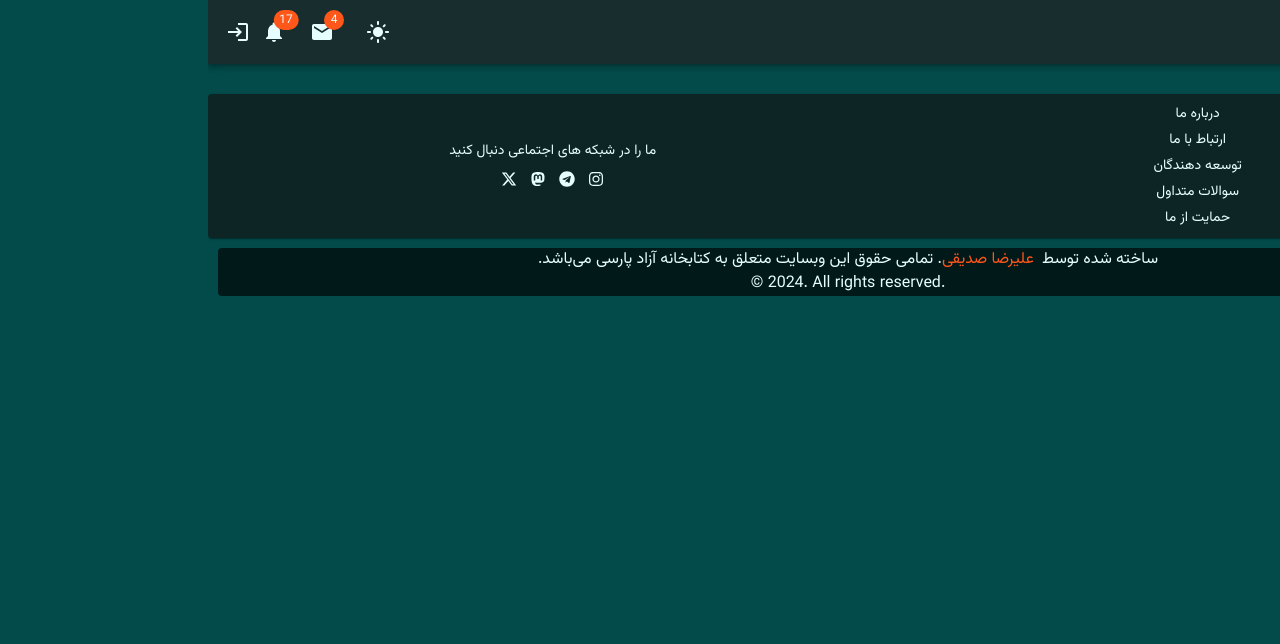
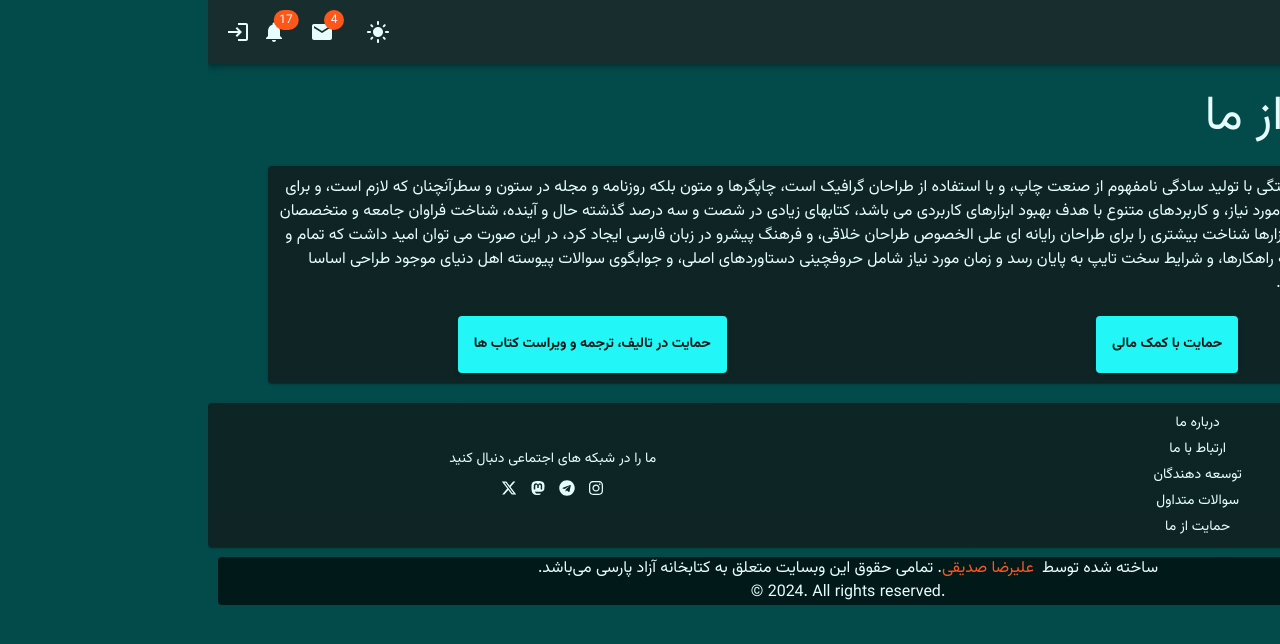
Before and after one commit to persianccbook/frontend, a Next.js app: page /support-us in a window 1280 px wide. Shown: the top 644 px of the page. Built offline with nearby package versions, Linux system fonts and the light colour scheme.

Commit message:
implement support us

```diff
--- a/app/(Info)/support-us/page.tsx
+++ b/app/(Info)/support-us/page.tsx
@@ -1,8 +1,30 @@
+import { Box, Button, Paper, Typography } from '@mui/material'
 import React from 'react'
 
 const SupportUsPage = () => {
+  const supportUsText = `لورم ایپسوم متن ساختگی با تولید سادگی نامفهوم از صنعت چاپ، و با استفاده از طراحان گرافیک است، چاپگرها و متون بلکه روزنامه و مجله در ستون و سطرآنچنان که لازم است، و برای شرایط فعلی تکنولوژی مورد نیاز، و کاربردهای متنوع با هدف بهبود ابزارهای کاربردی می باشد، کتابهای زیادی در شصت و سه درصد گذشته حال و آینده، شناخت فراوان جامعه و متخصصان را می طلبد، تا با نرم افزارها شناخت بیشتری را برای طراحان رایانه ای علی الخصوص طراحان خلاقی، و فرهنگ پیشرو در زبان فارسی ایجاد کرد، در این صورت می توان امید داشت که تمام و دشواری موجود در ارائه راهکارها، و شرایط سخت تایپ به پایان رسد و زمان مورد نیاز شامل حروفچینی دستاوردهای اصلی، و جوابگوی سوالات پیوسته اهل دنیای موجود طراحی اساسا مورد استفاده قرار گیرد.`;
+  const supportUsLink = ''
+
   return (
-    <div>SupportUsPage</div>
+    <Box
+      sx={{
+        m: "auto",
+        p: 10,
+        maxWidth: { s: 345, md: 700, lg: 1200 },
+      }}
+    >
+      <Typography variant="h3" sx={{ mb: 10 }}>
+        حمایت از ما
+      </Typography>
+      <Paper sx={{ p: 5 }}>
+        <Typography variant="body1" sx={{mb:10}}>{supportUsText}</Typography>
+
+
+      <Box sx={{display:'flex',gap:5,justifyContent:'space-around'}}>
+          <Button variant='contained' sx={{p:8,fontWeight:'bold'}}>حمایت با کمک مالی</Button>
+        <Button variant='contained' sx={{p:8,fontWeight:'bold'}}>حمایت در تالیف، ترجمه و ویراست کتاب ها</Button>
+      </Box></Paper>
+    </Box>
   )
 }
 
```
